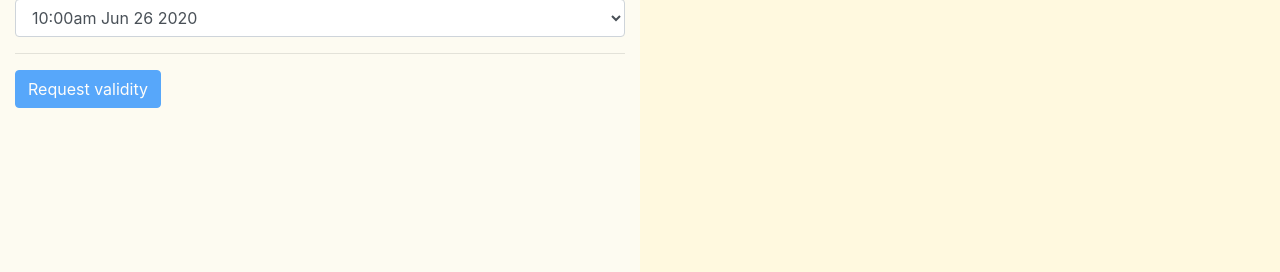
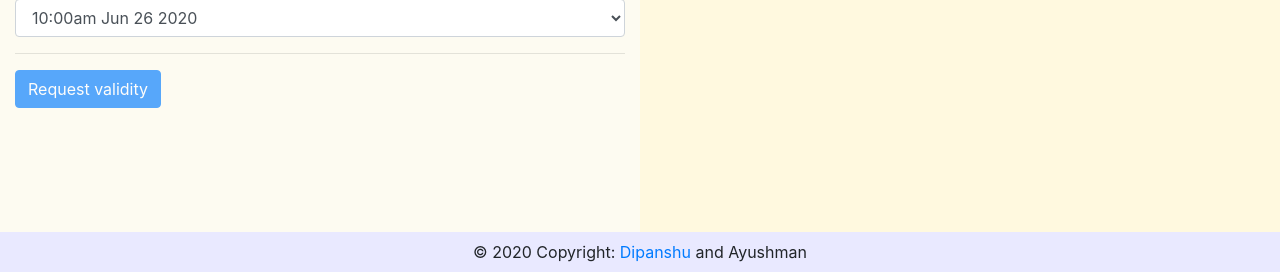
Before and after one commit to dipanshu231099/spacer-app, a PHP site: page / in a window 1280 px wide. Shown: the part 528-800 px from the top of the page. Run offline with PHP 8.4, Linux system fonts and the light colour scheme; data that the repository does not hold is empty.

Commit message:
added footers

```diff
--- a/index.php
+++ b/index.php
@@ -147,5 +147,13 @@
         </div>
     </div>
 </body>
+<!-- Footer -->
+<footer class="page-footer font-small blue">
+
+  <div class="footer-copyright text-center py-2">© 2020 Copyright:
+    <a href="https://www.linkedin.com/in/dipanshu-verma-955068183/"> Dipanshu </a>and Ayushman
+  </div>
+
+</footer>
 <script src="javascripts/errors.js"></script>
 </html>
--- a/stylesheets/style.css
+++ b/stylesheets/style.css
@@ -2,15 +2,21 @@
 .left-pane{
   padding: 2.5%;
   background-color: #fdfbf1;
-  min-height: 100vh;
+  min-height: 95vh;
 }
 
 .right-pane{
   padding: 2.5%;
   background-color: #fff9df;
-  min-height: 100vh;
+  min-height: 95vh;
 }
 
 .alert-success {
   margin: 2.5% !important;
 }
+
+.page-footer{
+  background-color: rgb(233, 233, 255);
+  height: 5vh;
+  margin: 0 !important;
+}
```
